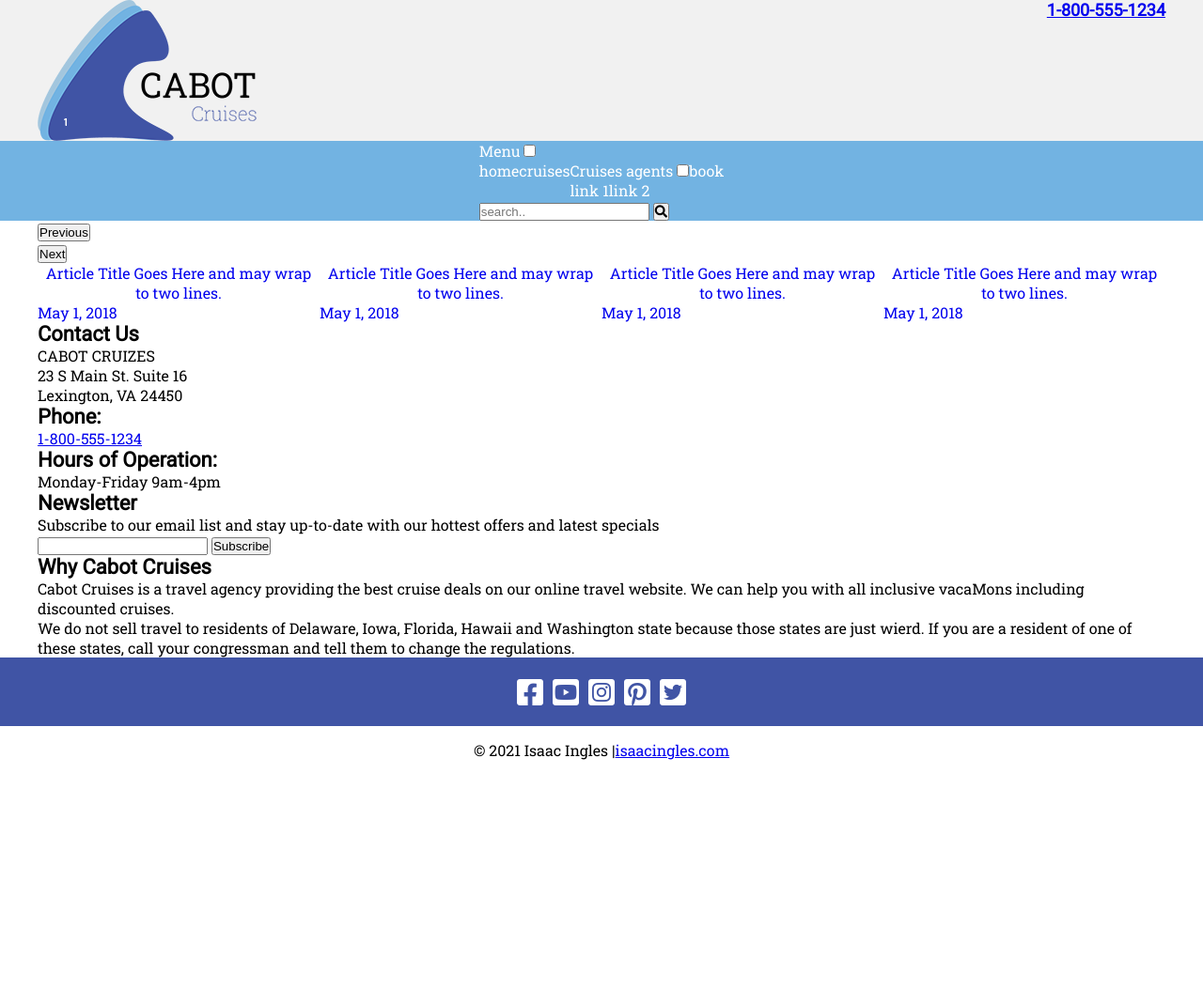
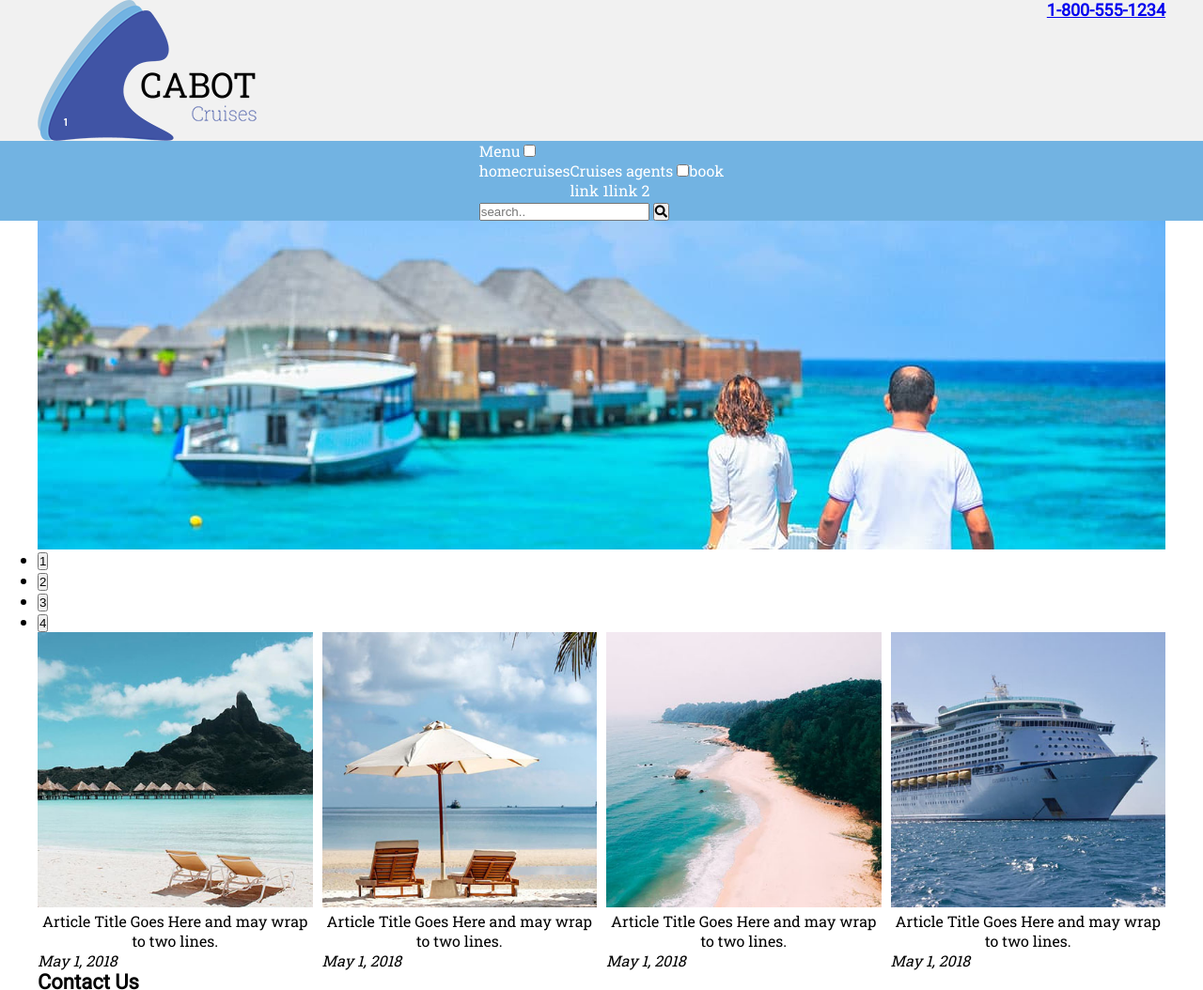
Before and after one commit to iingles/cabot-cruises-templates, a plain HTML site: page homepage.html in a window 1280 px wide. Shown: the top 1054 px of the page at 94% size. Before the commit the page ends 824 px from the top, so only its background shows below. Drawn offline with nearby package versions, Linux system fonts and the light colour scheme.

Commit message:
implemented grid and added images

```diff
--- a/homepage.html
+++ b/homepage.html
@@ -53,15 +53,31 @@
             <div class="container">
 
                 <section class="carousel">
-                    <div class="slide"></div>
-                    <div class="slide"></div>
-                    <div class="slide"></div>
-                    <div class="slide"></div>
+                    <picture>
+                        <source srcset="./img/content/slides/large/slide1-1200x350.jpg" media="(min-width: 680px)" />
+                        <img srcset="./img/content/slides/small/slide1-350x350.jpg" alt="slider image one" />
+                    </picture>
+
+                    <picture>
+                        <source srcset="./img/content/slides/large/slide2-1200x350.jpg" media="(min-width: 680px)" />
+                        <img srcset="./img/content/slides/small/slide2-350x350.jpg" alt="slider image two" />
+                    </picture>
+
+                    <picture>
+                        <source srcset="./img/content/slides/large/slide3-1200x350.jpg" media="(min-width: 680px)" />
+                        <img srcset="./img/content/slides/small/slide3-350x350.jpg" alt="slider image three" />
+                    </picture>
+
+                    <picture>
+                        <source srcset="./img/content/slides/large/slide4-1200x350.jpg" media="(min-width: 680px)" />
+                        <img srcset="./img/content/slides/small/slide4-350x350.jpg" alt="slider image four" />
+                    </picture>
                 </section>
 
                 <section class="article-list">
-                    <a href="#">
+                    <a href="#" class="art-1">
                         <article>
+                            <img src="./img/content/blog/chairs-beach-400x400.jpg"/>
                             <header class="article-title">
                                 Article Title Goes Here and may wrap
                                 to two lines.
@@ -72,8 +88,9 @@
                         </article>
                     </a>
 
-                    <a href="#">
+                    <a href="#" class="art-2">
                         <article>
+                            <img src="./img/content/blog/chairs-umbrella-400x400.jpg"/>
                             <header class="article-title">
                                 Article Title Goes Here and may wrap
                                 to two lines.
@@ -84,8 +101,9 @@
                         </article>
                     </a>
 
-                    <a href="#">
+                    <a href="#" class="art-3">
                         <article>
+                            <img src="./img/content/blog/overhead-beach-400x400.jpg"/>
                             <header class="article-title">
                                 Article Title Goes Here and may wrap
                                 to two lines.
@@ -96,8 +114,9 @@
                         </article>
                     </a>
 
-                    <a href="#">
+                    <a href="#" class="art-4">
                         <article>
+                            <img src="./img/content/blog/ship-400x400.jpg"/>
                             <header class="article-title">
                                 Article Title Goes Here and may wrap
                                 to two lines.
--- a/js/scripts.js
+++ b/js/scripts.js
@@ -1,6 +1,8 @@
 $(document).ready(function(){
     $('.carousel').slick({
-        //options
+        autoplay: true,
+        dots: true,
+        arrows: false,
     })
 
     // Responsive menu button
--- a/scss/_homepage.scss
+++ b/scss/_homepage.scss
@@ -1,37 +1,56 @@
-.carousel {
-    //
-}
+.article-list {
+    display: grid;
+    grid-template-rows: auto;
+    grid-column-gap: 1rem;
+    grid-row-gap: 2rem;
 
-.article-list {
-    display: flex;
-    flex-wrap: wrap;
+    grid-template-areas:
+        "art-1 art-2"
+        "art-3 art-4";
+
+    @media (min-width: $sm) and (max-width: $md){
+        grid-template-columns: auto auto auto;
+        grid-template-areas:
+        "art-1 art-2 art-3"
+        "art-4 null null";
+    }
+
+    @media (min-width: $md) {
+        grid-template-columns: 1fr 1fr 1fr 1fr;
+	    grid-template-areas: "art-1 art-2 art-3 art-4";
+    }
+
+
+    @for $i from 1 through 4 {
+        .art-#{$i} {
+            grid-area: art-#{$i};
+        }
+    }
+
 
     a {
-        max-width: 50%;
+        display: block;
+        width: auto;
+
         text-decoration: none;
-
-        @media screen and (min-width: $xs) {
-            max-width: 50%;
-        }
-
-        @media screen and (min-width: $sm) {
-            max-width: 50%;
-        }
-
-        @media screen and (min-width: $md) {
-            max-width: 33.3%;
-        }
-
-        @media screen and (min-width: $lg) {
-            max-width: 25%;
-        }
 
         article {
 
-            header {
+            img {
+                width: 100%;
+            }
+
+            .article-title {
+                flex: 1;
                 text-align: center;
-                overflow: hidden;
-                text-overflow: ellipsis;
+                color: #000;
+                // overflow: hidden;
+                // text-overflow: ellipsis;
+            }
+
+            .article-footer {
+                color: #000;
+                font-style: italic;
             }
 
         }
```
Also changed, not shown: css/main.css, img/content/blog/chairs-beach-400x400.jpg (added), img/content/blog/chairs-umbrella-400x400.jpg (added), img/content/blog/overhead-beach-400x400.jpg (added), img/content/blog/ship-400x400.jpg (added), img/content/slides/large/slide1-1200x350.jpg (added), img/content/slides/large/slide2-1200x350.jpg (added), img/content/slides/large/slide3-1200x350.jpg (added), img/content/slides/large/slide4-1200x350.jpg (added), img/content/slides/small/slide1-350x350.jpg (added), img/content/slides/small/slide2-350x350.jpg (added), img/content/slides/small/slide3-350x350.jpg (added), img/content/slides/small/slide4-350x350.jpg (added), 1 other file.
